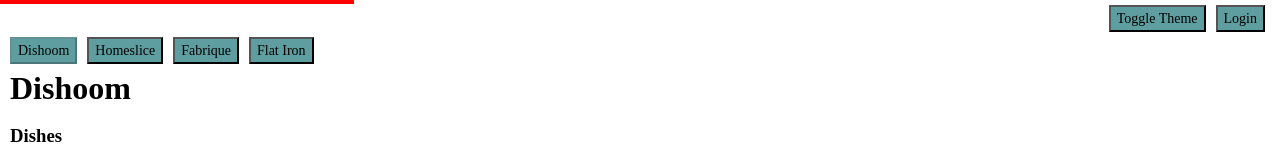
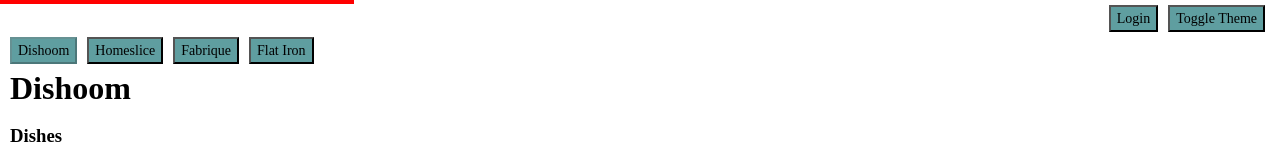
Before and after one commit to mushkovskiy/react-03032025, a React (Vite) app: page / in a window 1280 px wide. Shown: the top 158 px of the page. Built offline with nearby package versions, Linux system fonts and the light colour scheme.

Commit message:
исправляет замечания к hw-6

```diff
--- /dev/null
+++ b/src/components/auth-button/index.jsx
@@ -0,0 +1,15 @@
+import { use } from "react";
+import { Button } from "../button";
+import { AuthContext } from "../../providers/auth";
+
+export const AuthButton = () => {
+  const { user, toggleAuthorize } = use(AuthContext);
+  const { userName } = user;
+
+  return (
+    <div style={{ display: "flex" }}>
+      {userName ? <h3>{userName}</h3> : null}
+      <Button onClick={toggleAuthorize}>{userName ? "Logout" : "Login"}</Button>
+    </div>
+  );
+};
--- a/src/components/header/index.jsx
+++ b/src/components/header/index.jsx
@@ -1,22 +1,13 @@
-import { use } from "react";
-import { Button } from "../button";
-import { ThemeContext } from "../../providers/theme";
-import { AuthContext } from "../../providers/auth";
 import styles from "./index.module.css";
+import { ToggleThemeButton } from "../toggle-theme-btn";
+import { AuthButton } from "../auth-button";
 
 export const Header = () => {
-  const { toggleTheme } = use(ThemeContext);
-  const { user, toggleAuthorize } = use(AuthContext);
-  const { userName } = user;
   return (
     <div className={styles.root}>
-      {userName ? <h3>{userName}</h3> : null}
       <div className={styles.controls}>
-        <Button onClick={toggleTheme}>Toggle Theme</Button>
-
-        <Button onClick={toggleAuthorize}>
-          {userName ? "Logout" : "Login"}
-        </Button>
+        <AuthButton />
+        <ToggleThemeButton />
       </div>
     </div>
   );
--- /dev/null
+++ b/src/components/toggle-theme-btn/index.jsx
@@ -0,0 +1,9 @@
+import { use } from "react";
+import { ThemeContext } from "../../providers/theme";
+import { Button } from "../button";
+
+export const ToggleThemeButton = () => {
+  const { toggleTheme } = use(ThemeContext);
+
+  return <Button onClick={toggleTheme}>Toggle Theme</Button>;
+};
```
